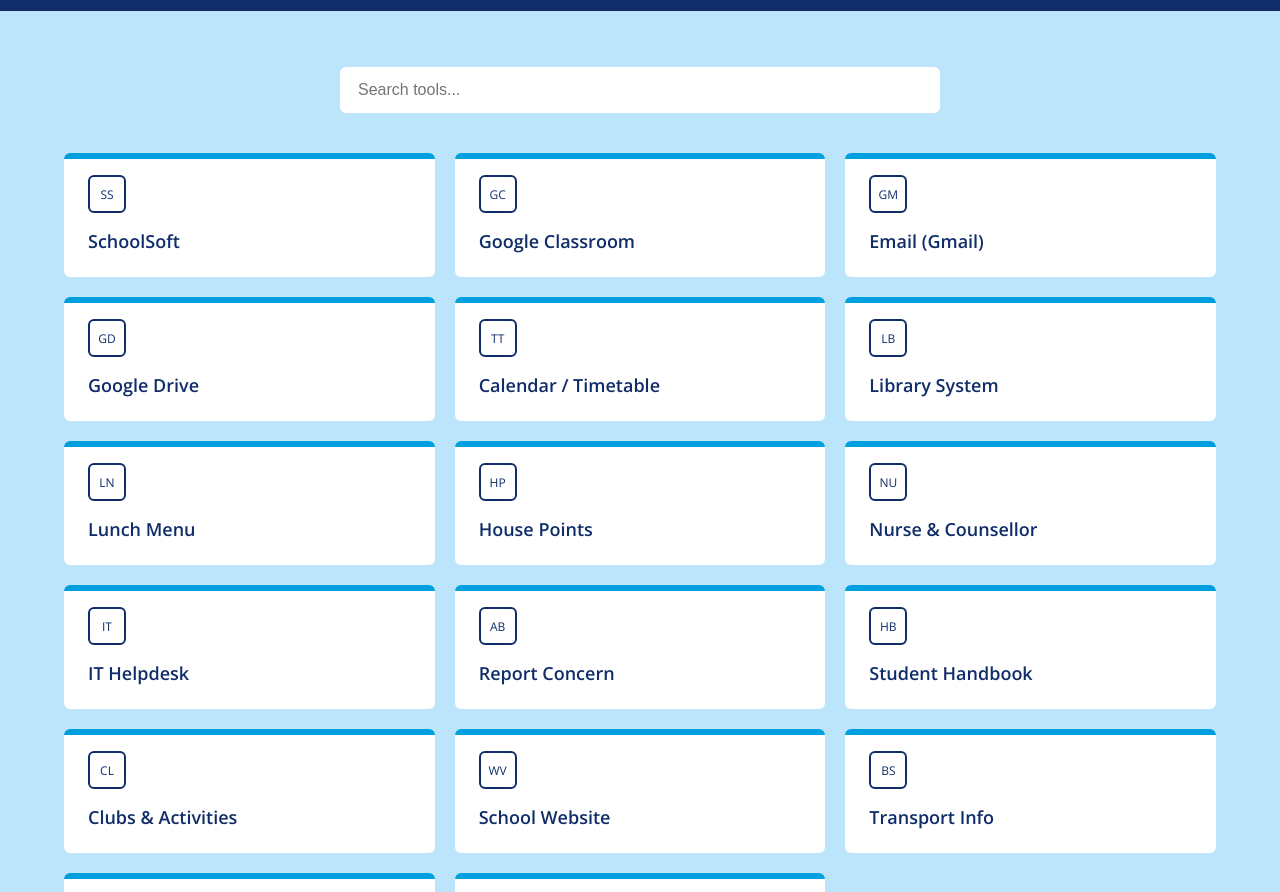
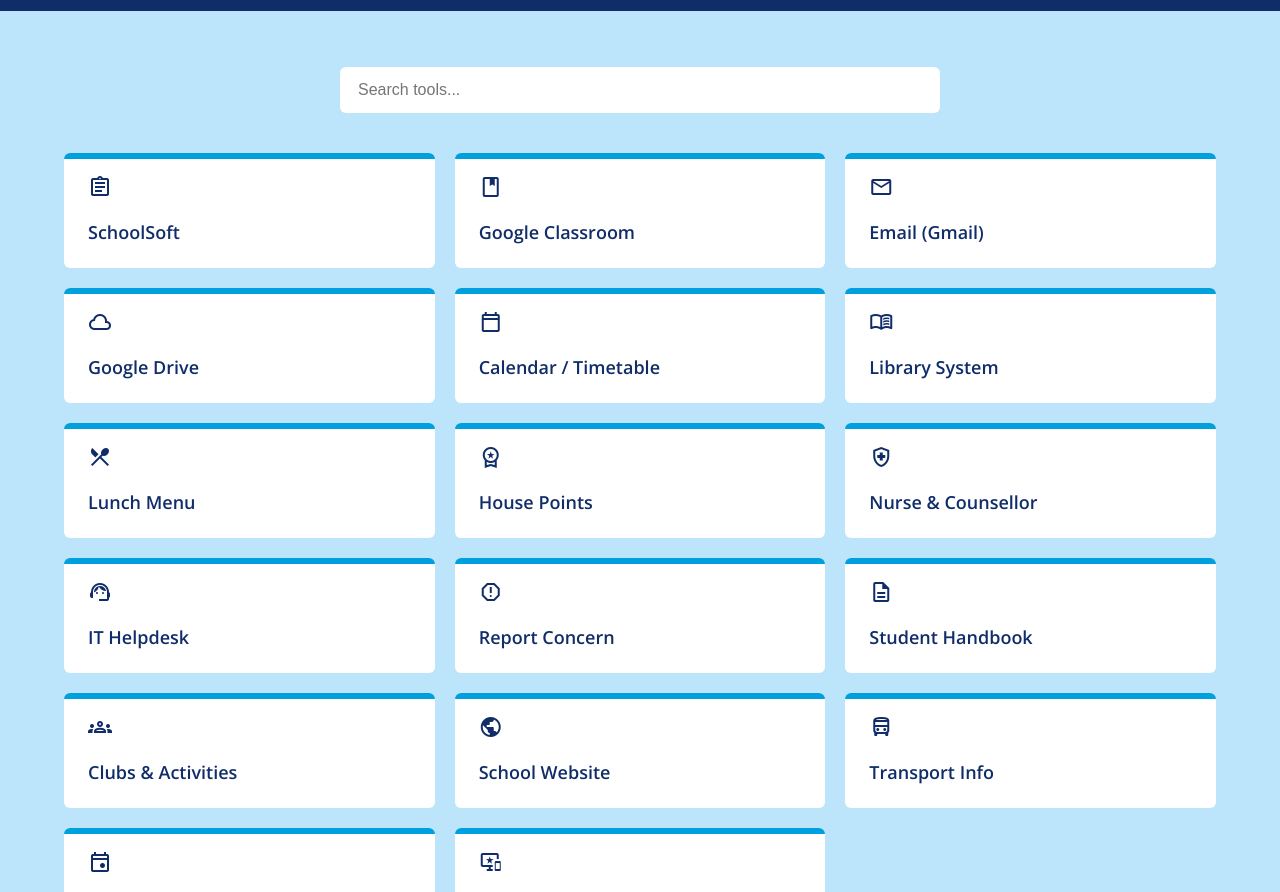
Before and after one commit to iesv-swe/iesv-student-landing-page, a plain HTML site: page index.html in a window 1280 px wide. Shown: the part 53-945 px from the top of the page. Drawn offline with nearby package versions, Linux system fonts and the light colour scheme.

Commit message:
Update index.html

```diff
--- a/index.html
+++ b/index.html
@@ -5,8 +5,12 @@
     <meta name="viewport" content="width=device-width, initial-scale=1.0" />
     <title>IESV Student Start Page</title>
 
-    <!-- Google Font -->
+    <!-- Google Font: Open Sans -->
     <link href="https://fonts.googleapis.com/css2?family=Open+Sans:wght@300;400;600;700&display=swap" rel="stylesheet">
+
+    <!-- Google Font: Material Symbols (Outlined) -->
+    <link rel="stylesheet"
+          href="https://fonts.googleapis.com/css2?family=Material+Symbols+Outlined:wght@300;400;600&display=swap" />
 
     <!-- External CSS -->
     <link rel="stylesheet" href="assets/css/style.css">
@@ -32,107 +36,141 @@
         <div class="grid">
 
             <!-- ESSENTIAL CARDS -->
-            <a href="#schoolsoft" class="card">
+            <a href="#schoolsoft" class="card" data-keywords="schoolsoft attendance grades portal">
                 <div class="accent"></div>
-                <div class="icon-placeholder">SS</div>
+                <div class="card-icon-wrap">
+                    <span class="material-symbols-outlined card-icon">assignment</span>
+                </div>
                 <div class="card-title">SchoolSoft</div>
             </a>
 
-            <a href="https://classroom.google.com" class="card">
+            <a href="https://classroom.google.com" class="card" data-keywords="classroom google classwork assignments">
                 <div class="accent"></div>
-                <div class="icon-placeholder">GC</div>
+                <div class="card-icon-wrap">
+                    <span class="material-symbols-outlined card-icon">class</span>
+                </div>
                 <div class="card-title">Google Classroom</div>
             </a>
 
-            <a href="https://mail.google.com" class="card">
+            <a href="https://mail.google.com" class="card" data-keywords="gmail email mail">
                 <div class="accent"></div>
-                <div class="icon-placeholder">GM</div>
+                <div class="card-icon-wrap">
+                    <span class="material-symbols-outlined card-icon">mail</span>
+                </div>
                 <div class="card-title">Email (Gmail)</div>
             </a>
 
-            <a href="https://drive.google.com" class="card">
+            <a href="https://drive.google.com" class="card" data-keywords="drive files documents storage">
                 <div class="accent"></div>
-                <div class="icon-placeholder">GD</div>
+                <div class="card-icon-wrap">
+                    <span class="material-symbols-outlined card-icon">cloud</span>
+                </div>
                 <div class="card-title">Google Drive</div>
             </a>
 
-            <a href="#timetable" class="card">
+            <a href="#timetable" class="card" data-keywords="timetable calendar schedule lessons">
                 <div class="accent"></div>
-                <div class="icon-placeholder">TT</div>
+                <div class="card-icon-wrap">
+                    <span class="material-symbols-outlined card-icon">calendar_today</span>
+                </div>
                 <div class="card-title">Calendar / Timetable</div>
             </a>
 
-            <a href="#library" class="card">
+            <a href="#library" class="card" data-keywords="library books reading">
                 <div class="accent"></div>
-                <div class="icon-placeholder">LB</div>
+                <div class="card-icon-wrap">
+                    <span class="material-symbols-outlined card-icon">menu_book</span>
+                </div>
                 <div class="card-title">Library System</div>
             </a>
 
-            <a href="#lunch" class="card">
+            <a href="#lunch" class="card" data-keywords="lunch food canteen menu">
                 <div class="accent"></div>
-                <div class="icon-placeholder">LN</div>
+                <div class="card-icon-wrap">
+                    <span class="material-symbols-outlined card-icon">restaurant_menu</span>
+                </div>
                 <div class="card-title">Lunch Menu</div>
             </a>
 
-            <a href="#housepoints" class="card">
+            <a href="#housepoints" class="card" data-keywords="house points rewards competition">
                 <div class="accent"></div>
-                <div class="icon-placeholder">HP</div>
+                <div class="card-icon-wrap">
+                    <span class="material-symbols-outlined card-icon">workspace_premium</span>
+                </div>
                 <div class="card-title">House Points</div>
             </a>
 
             <!-- SUPPORT CARDS -->
-            <a href="#nurse" class="card">
+            <a href="#nurse" class="card" data-keywords="nurse counsellor health wellbeing support">
                 <div class="accent"></div>
-                <div class="icon-placeholder">NU</div>
-                <div class="card-title">Nurse & Counsellor</div>
+                <div class="card-icon-wrap">
+                    <span class="material-symbols-outlined card-icon">health_and_safety</span>
+                </div>
+                <div class="card-title">Nurse &amp; Counsellor</div>
             </a>
 
-            <a href="#ithelp" class="card">
+            <a href="#ithelp" class="card" data-keywords="it helpdesk support tech chromebook">
                 <div class="accent"></div>
-                <div class="icon-placeholder">IT</div>
+                <div class="card-icon-wrap">
+                    <span class="material-symbols-outlined card-icon">support_agent</span>
+                </div>
                 <div class="card-title">IT Helpdesk</div>
             </a>
 
-            <a href="#antibullying" class="card">
+            <a href="#antibullying" class="card" data-keywords="report concern antibullying safety">
                 <div class="accent"></div>
-                <div class="icon-placeholder">AB</div>
+                <div class="card-icon-wrap">
+                    <span class="material-symbols-outlined card-icon">report</span>
+                </div>
                 <div class="card-title">Report Concern</div>
             </a>
 
-            <a href="#handbook" class="card">
+            <a href="#handbook" class="card" data-keywords="student handbook rules expectations policies">
                 <div class="accent"></div>
-                <div class="icon-placeholder">HB</div>
+                <div class="card-icon-wrap">
+                    <span class="material-symbols-outlined card-icon">description</span>
+                </div>
                 <div class="card-title">Student Handbook</div>
             </a>
 
-            <a href="#clubs" class="card">
+            <a href="#clubs" class="card" data-keywords="clubs activities after school">
                 <div class="accent"></div>
-                <div class="icon-placeholder">CL</div>
-                <div class="card-title">Clubs & Activities</div>
+                <div class="card-icon-wrap">
+                    <span class="material-symbols-outlined card-icon">groups</span>
+                </div>
+                <div class="card-title">Clubs &amp; Activities</div>
             </a>
 
             <!-- OPTIONAL MODULES -->
-            <a href="#iesv" class="card">
+            <a href="#iesv" class="card" data-keywords="school website iesv home">
                 <div class="accent"></div>
-                <div class="icon-placeholder">WV</div>
+                <div class="card-icon-wrap">
+                    <span class="material-symbols-outlined card-icon">public</span>
+                </div>
                 <div class="card-title">School Website</div>
             </a>
 
-            <a href="#transport" class="card">
+            <a href="#transport" class="card" data-keywords="transport bus buses travel">
                 <div class="accent"></div>
-                <div class="icon-placeholder">BS</div>
+                <div class="card-icon-wrap">
+                    <span class="material-symbols-outlined card-icon">directions_bus</span>
+                </div>
                 <div class="card-title">Transport Info</div>
             </a>
 
-            <a href="#events" class="card">
+            <a href="#events" class="card" data-keywords="events calendar dates">
                 <div class="accent"></div>
-                <div class="icon-placeholder">EV</div>
+                <div class="card-icon-wrap">
+                    <span class="material-symbols-outlined card-icon">event</span>
+                </div>
                 <div class="card-title">School Events</div>
             </a>
 
-            <a href="#ebooks" class="card">
+            <a href="#ebooks" class="card" data-keywords="digital textbooks ebooks online books">
                 <div class="accent"></div>
-                <div class="icon-placeholder">EB</div>
+                <div class="card-icon-wrap">
+                    <span class="material-symbols-outlined card-icon">important_devices</span>
+                </div>
                 <div class="card-title">Digital Textbooks</div>
             </a>
 
```
